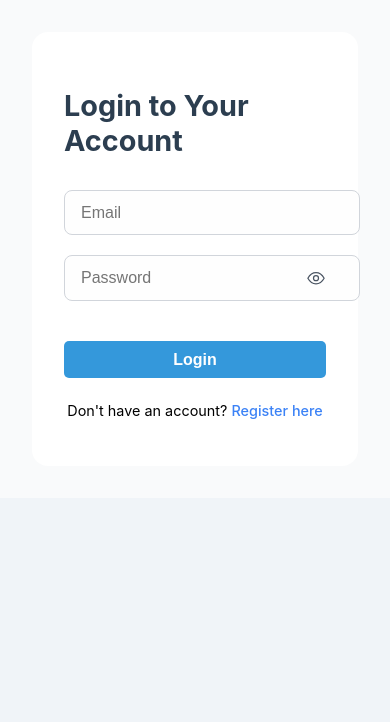
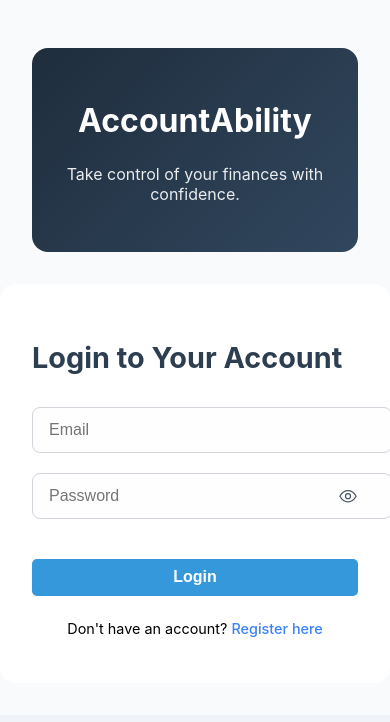
Before and after one commit to victorvaladez1/accountability-finance, a React (Create React App) app in the folder frontend/: page /login in a window 390 px wide. Shown: the top 722 px of the page. Built offline with nearby package versions, Linux system fonts and the light colour scheme.

Commit message:
Improve mobile login layout with stacked branding and consistent styling

```diff
--- a/frontend/src/pages/Login.css
+++ b/frontend/src/pages/Login.css
@@ -176,3 +176,55 @@
   height: 1.25rem;
   color: #4b5563;
 }
+
+.login-mobile-branding {
+  display: none;
+  text-align: center;
+  margin-bottom: 1.5rem;
+}
+
+/* Hide desktop branding on mobile */
+@media (max-width: 768px) {
+  .desktop-branding {
+    display: none;
+  }
+}
+
+/* Show mobile branding only on small screens */
+.mobile-branding-banner {
+  display: none;
+  margin: 1rem auto 1.5rem auto;
+  border-radius: 16px;
+}
+
+@media (max-width: 768px) {
+  .mobile-branding-banner {
+    display: flex;
+    flex-direction: column;
+    align-items: center;
+    justify-content: center;
+    background: linear-gradient(135deg, #1f2d3d, #31475e);
+    color: white;
+    text-align: center;
+    padding: 2rem 1rem;
+    border-radius: 16px;
+    margin-bottom: 2rem;
+  }
+
+  .mobile-branding-banner h1 {
+    font-size: 2rem;
+    font-weight: 700;
+    margin-bottom: 0.5rem;
+  }
+
+  .mobile-branding-banner p {
+    font-size: 1rem;
+    opacity: 0.9;
+    max-width: 300px;
+  }
+
+  .login-right {
+    flex-direction: column;
+    align-items: center;
+  }
+}
--- a/frontend/src/pages/Login.js
+++ b/frontend/src/pages/Login.js
@@ -32,12 +32,19 @@ function Login() {
 
   return (
     <div className="login-page">
-      <div className="login-left">
+      {/* Desktop branding only */}
+      <div className="login-left desktop-branding">
         <h1>AccountAbility</h1>
         <p>Take control of your finances with confidence.</p>
-        {/* LOGO GOES HERE */}
       </div>
+
       <div className="login-right">
+        {/* Mobile branding only */}
+        <div className="mobile-branding-banner">
+          <h1>AccountAbility</h1>
+          <p>Take control of your finances with confidence.</p>
+        </div>
+
         <div className="login-form-card">
           <h2>Login to Your Account</h2>
           <form onSubmit={handleSubmit}>
```
